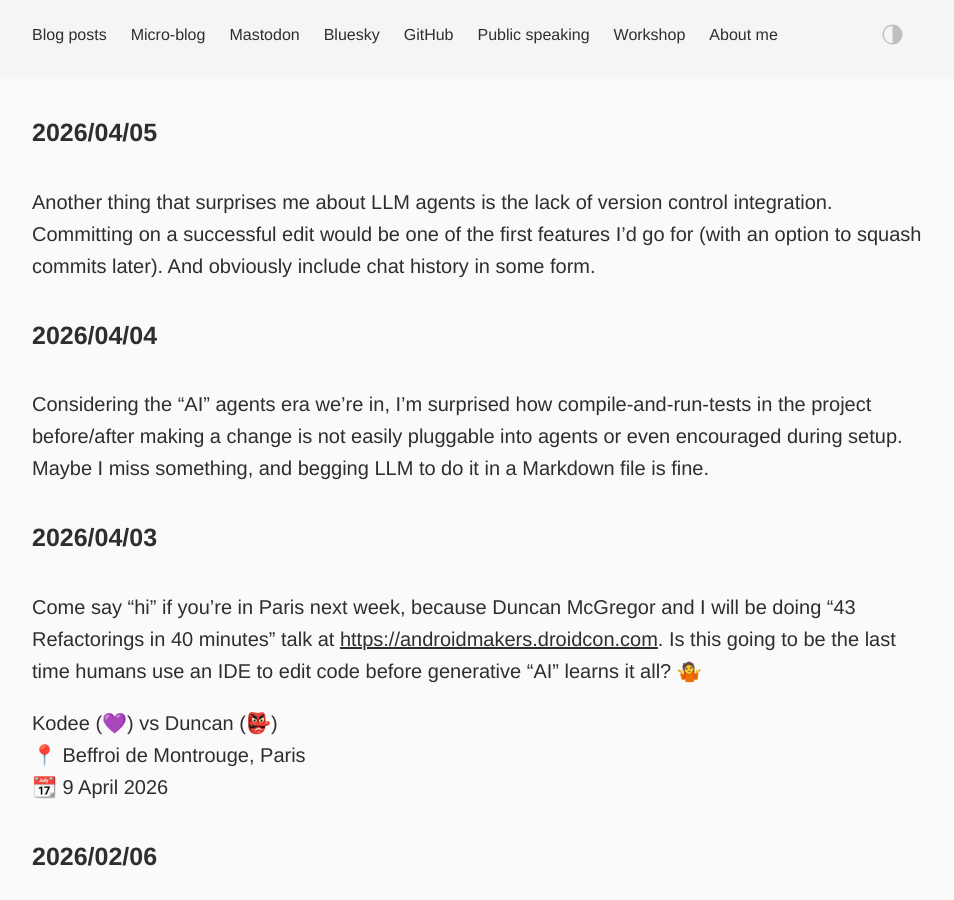
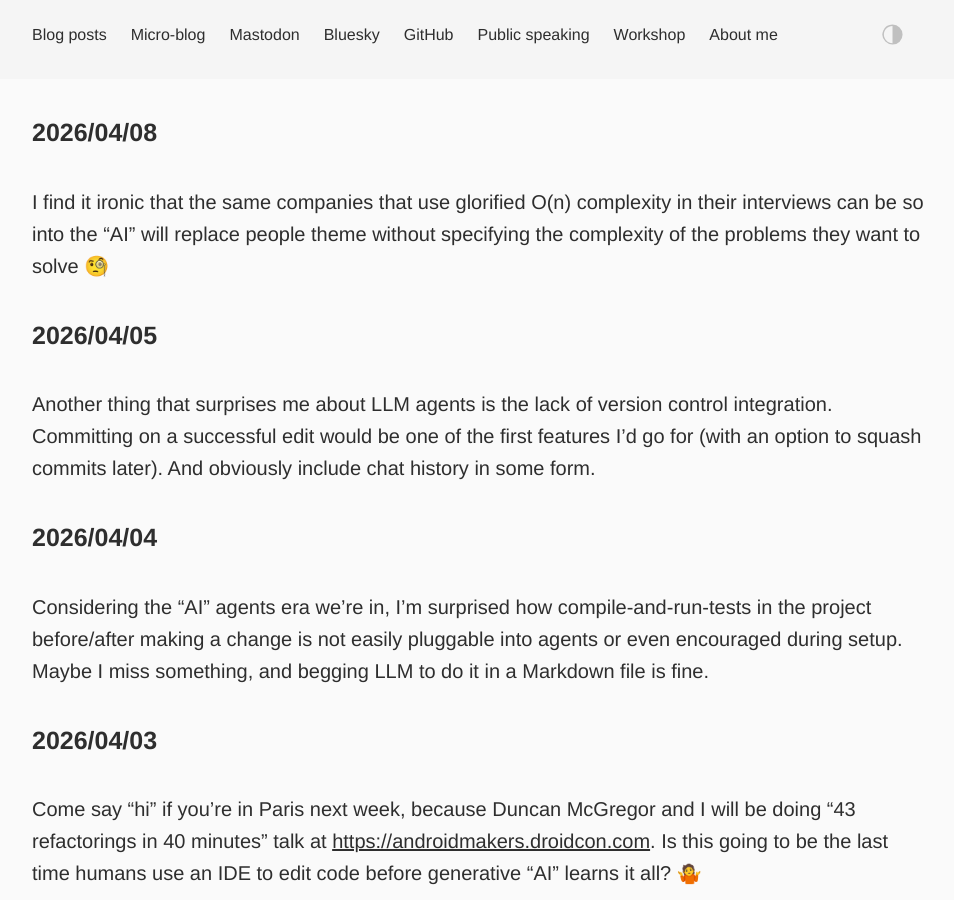
Before and after one commit to dkandalov/dkandalov.github.io, a Jekyll site: the page built from micro-blog.md, in a window 1280 px wide and 900 px high. Shown: the whole window, without its empty margins (160-1114 px from the left). Built offline with Jekyll 4.4.1, drawn with Linux system fonts in a browser that asks for light colours.

Commit message:
updated micro-blog

```diff
--- a/micro-blog.md
+++ b/micro-blog.md
@@ -3,6 +3,9 @@ layout: post
 permalink: /micro-blog/
 ---
 
+#### 2026/04/08
+I find it ironic that the same companies that use glorified O(n) complexity in their interviews can be so into the "AI" will replace people theme without specifying the complexity of the problems they want to solve 🧐
+
 #### 2026/04/05
 Another thing that surprises me about LLM agents is the lack of version control integration. Committing on a successful edit would be one of the first features I'd go for (with an option to squash commits later). And obviously include chat history in some form.
 
@@ -10,7 +13,7 @@ Another thing that surprises me about LLM agents is the lack of version control
 Considering the "AI" agents era we're in, I'm surprised how compile-and-run-tests in the project before/after making a change is not easily pluggable into agents or even encouraged during setup. Maybe I miss something, and begging LLM to do it in a Markdown file is fine.
 
 #### 2026/04/03
-Come say "hi" if you're in Paris next week, because Duncan McGregor and I will be doing "43 Refactorings in 40 minutes" talk at <https://androidmakers.droidcon.com>. Is this going to be the last time humans use an IDE to edit code before generative "AI" learns it all? 🤷
+Come say "hi" if you're in Paris next week, because Duncan McGregor and I will be doing "43 refactorings in 40 minutes" talk at <https://androidmakers.droidcon.com>. Is this going to be the last time humans use an IDE to edit code before generative "AI" learns it all? 🤷
 
 Kodee (💜) vs Duncan (👺)<br/>
 📍 Beffroi de Montrouge, Paris<br/>
```
